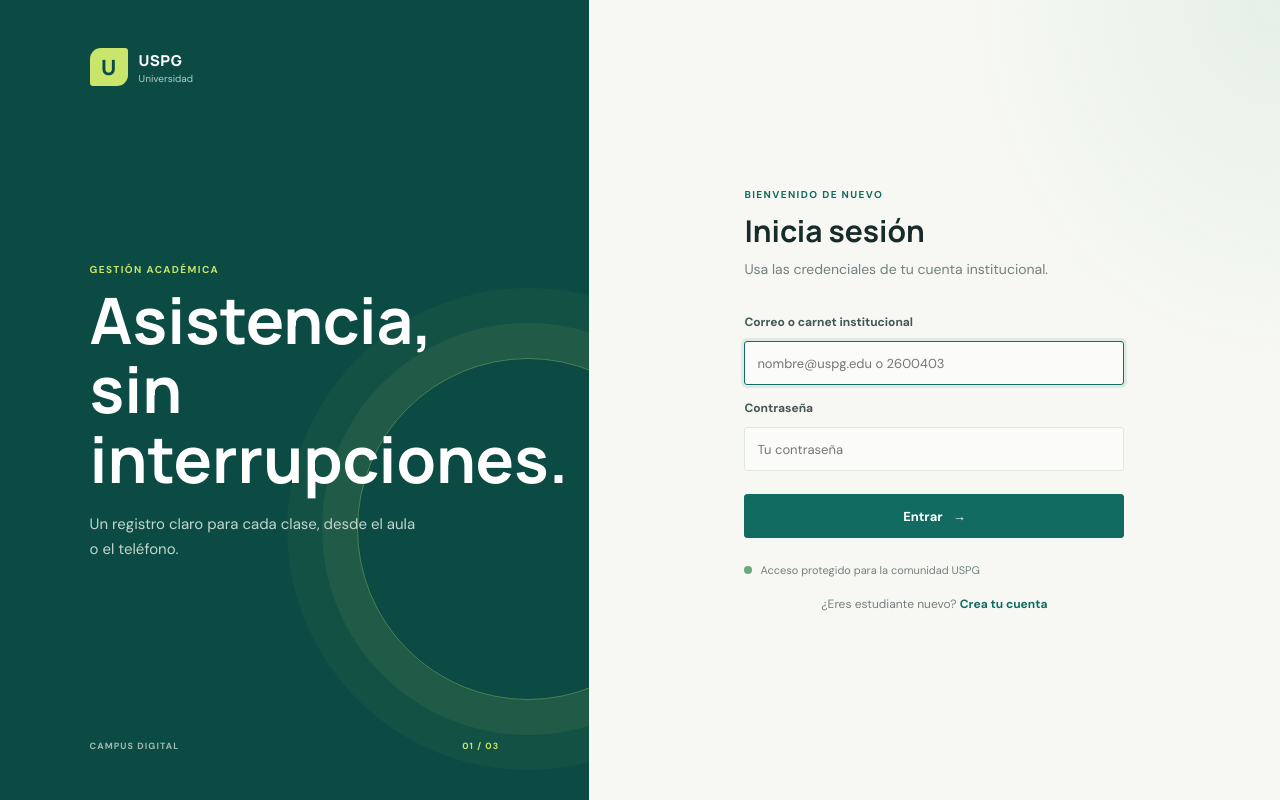
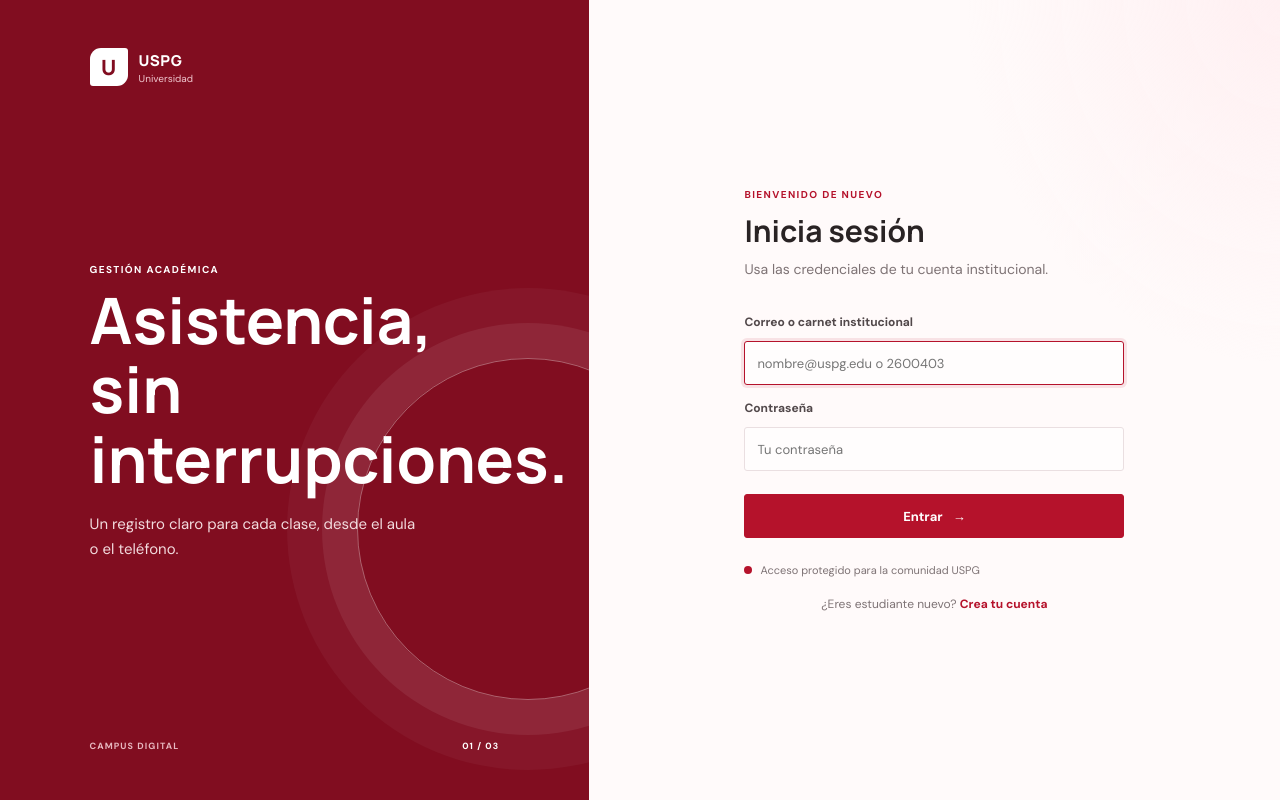
Before and after one commit to djpinedao-progra/Programa_Asistencia_USPG, a Flask app: page / in a window 1280 px wide. Run offline with Flask 3, Linux system fonts and the light colour scheme.

Commit message:
Cambios2

```diff
--- a/app/static/app.js
+++ b/app/static/app.js
@@ -42,6 +42,19 @@
   const success = panel.querySelector("[data-scan-success]");
   let scanner;
 
+  const cameraErrorMessage = (error) => {
+    if (!window.isSecureContext) {
+      return "La cámara en el móvil requiere una conexión HTTPS. Abre el sitio con una dirección segura e inténtalo de nuevo.";
+    }
+    if (["NotAllowedError", "PermissionDeniedError"].includes(error?.name)) {
+      return "No se concedió el permiso de cámara. Habilítalo en los ajustes del navegador y vuelve a tocar Escanear QR.";
+    }
+    if (["NotFoundError", "DevicesNotFoundError"].includes(error?.name)) {
+      return "No se encontró una cámara disponible en este dispositivo.";
+    }
+    return "No se pudo abrir la cámara. Revisa los permisos del navegador y que ninguna otra aplicación la esté usando.";
+  };
+
   const stopScanner = async () => {
     if (scanner?.isScanning) await scanner.stop();
     if (scanner) await scanner.clear();
@@ -54,12 +67,17 @@
     panel.hidden = false;
     launch.hidden = true;
     panel.scrollIntoView({ behavior: "smooth", block: "start" });
+    if (!window.isSecureContext || !navigator.mediaDevices?.getUserMedia) {
+      message.textContent = cameraErrorMessage();
+      return;
+    }
     if (!window.Html5Qrcode) {
       message.textContent = "No se pudo cargar el lector. Revisa tu conexión e inténtalo de nuevo.";
       return;
     }
     scanner = new Html5Qrcode("qr-reader");
     try {
+      message.textContent = "Solicitando permiso para usar la cámara...";
       await scanner.start(
         { facingMode: "environment" },
         { fps: 10, qrbox: { width: 230, height: 230 }, aspectRatio: 1 },
@@ -79,8 +97,8 @@
         },
         () => {},
       );
-    } catch (_) {
-      message.textContent = "No se pudo acceder a la cámara. Verifica los permisos del navegador.";
+    } catch (error) {
+      message.textContent = cameraErrorMessage(error);
     }
   });
 
--- a/app/static/styles.css
+++ b/app/static/styles.css
@@ -1,17 +1,17 @@
 :root {
   color-scheme: light;
-  --ink: #172b2a;
-  --ink-soft: #425654;
-  --muted: #71817e;
-  --line: #dfe7e3;
+  --ink: #292324;
+  --ink-soft: #51484a;
+  --muted: #7e7375;
+  --line: #eadfe1;
   --surface: #ffffff;
-  --canvas: #f4f7f4;
-  --teal: #126b60;
-  --teal-dark: #0b4b44;
-  --lime: #c9e56b;
-  --coral: #df745a;
-  --gold: #f1c45f;
-  --shadow: 0 20px 60px rgba(20, 52, 47, .08);
+  --canvas: #fffafa;
+  --teal: #b5122b;
+  --teal-dark: #810d20;
+  --lime: #ffffff;
+  --coral: #c62838;
+  --gold: #c58a24;
+  --shadow: 0 20px 60px rgba(75, 10, 20, .08);
   font-family: "DM Sans", sans-serif;
   color: var(--ink);
   background: var(--canvas);
@@ -56,8 +56,8 @@ h1, h2 { font-family: "Manrope", sans-serif; letter-spacing: 0; }
 .section-number { color: var(--teal); font: 700 12px "Manrope", sans-serif; }
 .stack-form { display: grid; gap: 10px; }
 .stack-form label { margin-top: 7px; color: var(--ink-soft); font-size: 12px; font-weight: 700; }
-.stack-form input, .stack-form select { width: 100%; min-height: 44px; padding: 0 12px; color: var(--ink); border: 1px solid var(--line); border-radius: 3px; outline: none; background: #fbfcfa; font-size: 13px; }
-.stack-form input:focus, .stack-form select:focus { border-color: var(--teal); box-shadow: 0 0 0 3px rgba(18, 107, 96, .1); }
+.stack-form input, .stack-form select { width: 100%; min-height: 44px; padding: 0 12px; color: var(--ink); border: 1px solid var(--line); border-radius: 3px; outline: none; background: #fffdfd; font-size: 13px; }
+.stack-form input:focus, .stack-form select:focus { border-color: var(--teal); box-shadow: 0 0 0 3px rgba(181, 18, 43, .1); }
 .button { min-height: 44px; display: inline-flex; align-items: center; justify-content: center; gap: 10px; padding: 0 16px; color: white; border: 1px solid var(--teal); border-radius: 3px; background: var(--teal); font-size: 13px; font-weight: 700; cursor: pointer; transition: background .18s, transform .18s; }
 .button:hover { background: var(--teal-dark); transform: translateY(-1px); }
 .stack-form .button { margin-top: 12px; }
@@ -73,7 +73,7 @@ td { padding: 13px; border-top: 1px solid var(--line); color: var(--ink-soft); w
 .primary-cell { color: var(--ink); font-weight: 700; }
 .role-pill { display: inline-block; padding: 4px 8px; border-radius: 20px; font-size: 10px; font-weight: 700; }
 .role-admin { color: #815527; background: #fff0cc; }
-.role-docente { color: #126b60; background: #ddf1e8; }
+.role-docente { color: #8f1025; background: #fbe7ea; }
 .role-alumno { color: #a94e3c; background: #ffebe4; }
 .empty-cell { padding: 22px 13px; color: var(--muted); text-align: center; }
 .course-heading { margin: 34px 0 10px; }
@@ -86,42 +86,42 @@ td { padding: 13px; border-top: 1px solid var(--line); color: var(--ink-soft); w
 .text-link { color: var(--teal); font-size: 11px; font-weight: 700; white-space: nowrap; }
 .course-list-large { margin-top: 2px; }
 .course-list-large .course-row { min-height: 84px; }
-.course-symbol { display: grid; place-items: center; flex: 0 0 40px; width: 40px; height: 40px; color: var(--teal); background: #e2f0e8; border-radius: 4px; font: 800 16px "Manrope", sans-serif; }
+.course-symbol { display: grid; place-items: center; flex: 0 0 40px; width: 40px; height: 40px; color: var(--teal); background: #fbe7ea; border-radius: 4px; font: 800 16px "Manrope", sans-serif; }
 .course-info { min-width: 0; flex: 1; }
-.note-block { display: flex; gap: 10px; margin-top: 24px; padding: 14px; background: #f2f7ed; }
+.note-block { display: flex; gap: 10px; margin-top: 24px; padding: 14px; background: #fff5f6; }
 .note-block p { margin: 0; color: var(--ink-soft); font-size: 11px; line-height: 1.6; }
-.note-icon { display: grid; place-items: center; flex: 0 0 18px; width: 18px; height: 18px; color: var(--teal); border: 1px solid #9bbfac; border-radius: 50%; font-size: 11px; font-weight: 700; }
+.note-icon { display: grid; place-items: center; flex: 0 0 18px; width: 18px; height: 18px; color: var(--teal); border: 1px solid #e0aab3; border-radius: 50%; font-size: 11px; font-weight: 700; }
 .empty-state { display: flex; flex-direction: column; align-items: center; padding: 45px 20px; text-align: center; }
-.empty-icon { display: grid; place-items: center; width: 40px; height: 40px; margin-bottom: 14px; color: var(--teal); background: #e4f0e7; border-radius: 50%; font-size: 20px; }
+.empty-icon { display: grid; place-items: center; width: 40px; height: 40px; margin-bottom: 14px; color: var(--teal); background: #fbe7ea; border-radius: 50%; font-size: 20px; }
 .empty-state strong { font: 700 14px "Manrope", sans-serif; }
 .empty-state p { max-width: 260px; margin: 7px 0 0; color: var(--muted); font-size: 12px; line-height: 1.5; }
 .flash-stack { display: grid; gap: 8px; margin: -28px 0 24px; }
-.flash { padding: 12px 15px; border-left: 3px solid var(--teal); background: #e8f4eb; font-size: 13px; }
+.flash { padding: 12px 15px; border-left: 3px solid var(--teal); background: #fff1f3; font-size: 13px; }
 .flash-error { border-color: var(--coral); background: #fff0eb; }
 .flash-warning { border-color: var(--gold); background: #fff7df; }
 .login-layout { display: grid; min-height: 100vh; grid-template-columns: minmax(320px, .92fr) 1.08fr; }
 .login-aside { position: relative; display: flex; flex-direction: column; justify-content: space-between; overflow: hidden; min-height: 100vh; padding: 48px clamp(32px, 7vw, 100px); color: white; background: var(--teal-dark); }
-.login-aside::after { position: absolute; right: -110px; bottom: 100px; width: 340px; height: 340px; border: 1px solid rgba(201, 229, 107, .35); border-radius: 50%; box-shadow: 0 0 0 35px rgba(201, 229, 107, .07), 0 0 0 70px rgba(201, 229, 107, .04); content: ""; }
+.login-aside::after { position: absolute; right: -110px; bottom: 100px; width: 340px; height: 340px; border: 1px solid rgba(255, 255, 255, .35); border-radius: 50%; box-shadow: 0 0 0 35px rgba(255, 255, 255, .07), 0 0 0 70px rgba(255, 255, 255, .04); content: ""; }
 .brand-light .brand-mark { color: var(--teal-dark); background: var(--lime); }
-.brand-light small { color: #afd0c3; }
+.brand-light small { color: #f1c8cf; }
 .aside-copy { position: relative; z-index: 1; max-width: 440px; margin: auto 0; }
 .aside-copy .eyebrow { color: var(--lime); }
 .aside-copy h1 { margin: 0 0 19px; font-size: clamp(38px, 5vw, 64px); line-height: 1.08; }
-.aside-copy > p:last-child { max-width: 330px; margin: 0; color: #c2d6ce; font-size: 15px; line-height: 1.7; }
-.aside-index { display: flex; justify-content: space-between; color: #9fbbb1; font-size: 9px; font-weight: 700; letter-spacing: .12em; }
+.aside-copy > p:last-child { max-width: 330px; margin: 0; color: #f2dadd; font-size: 15px; line-height: 1.7; }
+.aside-index { display: flex; justify-content: space-between; color: #e7b8c0; font-size: 9px; font-weight: 700; letter-spacing: .12em; }
 .aside-index b { color: var(--lime); }
-.login-panel { display: grid; place-items: center; padding: 32px; background: radial-gradient(ellipse at 100% 0%, #e6f0e7 0, transparent 32%), #f7f8f4; }
+.login-panel { display: grid; place-items: center; padding: 32px; background: radial-gradient(ellipse at 100% 0%, #fff0f2 0, transparent 32%), #fffafa; }
 .login-form-wrap { width: min(380px, 100%); }
 .login-form-wrap h2 { margin: 0 0 7px; font-size: 30px; }
 .login-form-wrap > .muted { margin-bottom: 30px; }
 .login-form-wrap .stack-form { gap: 11px; }
 .login-form-wrap .stack-form label { margin-top: 4px; }
 .login-note { display: flex; align-items: center; gap: 8px; margin: 25px 0 0; color: var(--muted); font-size: 11px; }
-.status-dot, .live-label span { width: 8px; height: 8px; border-radius: 50%; background: #67aa7d; }
+.status-dot, .live-label span { width: 8px; height: 8px; border-radius: 50%; background: var(--teal); }
 .back-link { display: inline-block; margin-bottom: 24px; color: var(--teal); font-size: 12px; font-weight: 700; }
 .session-heading { align-items: center; margin-bottom: 25px; }
-.live-label { display: inline-flex; align-items: center; gap: 8px; color: #348055; font-size: 10px; font-weight: 800; letter-spacing: .1em; }
-.live-label span { box-shadow: 0 0 0 4px rgba(103, 170, 125, .15); }
+.live-label { display: inline-flex; align-items: center; gap: 8px; color: var(--teal); font-size: 10px; font-weight: 800; letter-spacing: .1em; }
+.live-label span { box-shadow: 0 0 0 4px rgba(181, 18, 43, .12); }
 .live-label.is-expired { color: var(--coral); }
 .live-label.is-expired span { background: var(--coral); box-shadow: 0 0 0 4px rgba(223, 116, 90, .15); }
 .session-layout { display: grid; grid-template-columns: minmax(270px, .8fr) minmax(0, 1.2fr); border-top: 1px solid var(--line); }
@@ -133,12 +133,12 @@ td { padding: 13px; border-top: 1px solid var(--line); color: var(--ink-soft); w
 .session-meta div span, .session-meta div strong { display: block; }
 .session-meta div span { color: var(--muted); font-size: 9px; font-weight: 700; letter-spacing: .08em; }
 .session-meta div strong { margin-top: 5px; color: var(--ink); font: 700 17px "Manrope", sans-serif; }
-.attendance-section { min-width: 0; padding: 28px 30px; background: #fbfcfa; }
+.attendance-section { min-width: 0; padding: 28px 30px; background: #fffdfd; }
 .attendance-count { display: flex; align-items: baseline; gap: 10px; padding: 15px 0; border-top: 1px solid var(--line); border-bottom: 1px solid var(--line); }
 .attendance-count strong { color: var(--teal); font: 800 28px "Manrope", sans-serif; }
 .attendance-count span { color: var(--muted); font-size: 11px; }
 .attendance-row { display: flex; align-items: center; gap: 11px; min-height: 62px; border-bottom: 1px solid var(--line); }
-.avatar { display: grid; place-items: center; flex: 0 0 34px; width: 34px; height: 34px; color: var(--teal-dark); background: #e4f0e7; border-radius: 50%; font-weight: 700; }
+.avatar { display: grid; place-items: center; flex: 0 0 34px; width: 34px; height: 34px; color: var(--teal-dark); background: #fbe7ea; border-radius: 50%; font-weight: 700; }
 .attendance-row div { min-width: 0; flex: 1; }
 .attendance-row strong, .attendance-row div span { display: block; overflow: hidden; text-overflow: ellipsis; white-space: nowrap; }
 .attendance-row strong { font-size: 12px; }
@@ -163,7 +163,7 @@ td { padding: 13px; border-top: 1px solid var(--line); color: var(--ink-soft); w
 .scan-submit { display: flex; align-items: center; justify-content: space-between; gap: 15px; margin-top: 15px; padding-top: 15px; border-top: 1px solid var(--line); }
 .scan-submit span { color: var(--ink-soft); font-size: 12px; }
 .checkin-wrap { width: min(440px, 100%); margin: 8vh auto 0; padding: 35px; text-align: center; border: 1px solid var(--line); background: var(--surface); box-shadow: var(--shadow); }
-.checkin-mark { display: grid; place-items: center; width: 48px; height: 48px; margin: 0 auto 18px; color: var(--teal); background: #e4f0e7; border-radius: 50%; font-size: 24px; }
+.checkin-mark { display: grid; place-items: center; width: 48px; height: 48px; margin: 0 auto 18px; color: var(--teal); background: #fbe7ea; border-radius: 50%; font-size: 24px; }
 .checkin-wrap h1 { margin: 0 0 9px; font: 800 25px "Manrope", sans-serif; }
 .checkin-wrap .muted { margin-bottom: 25px; }
 .checkin-back { margin: 21px 0 0; }
@@ -175,7 +175,7 @@ td { padding: 13px; border-top: 1px solid var(--line); color: var(--ink-soft); w
 .password-meter { height: 5px; overflow: hidden; background: #e3eae5; }
 .password-meter span { display: block; width: 0; height: 100%; background: var(--coral); transition: width .2s, background .2s; }
 .password-meter span[data-level="medium"] { background: var(--gold); }
-.password-meter span[data-level="strong"] { background: #4b9b6a; }
+.password-meter span[data-level="strong"] { background: #8f1025; }
 .password-feedback strong { display: block; margin-top: 8px; color: var(--ink-soft); font-size: 11px; }
 .password-feedback ul { margin: 6px 0 0; padding-left: 16px; color: var(--muted); font-size: 10px; line-height: 1.6; }
 .password-feedback p { margin: 7px 0 0; color: var(--muted); font-size: 10px; line-height: 1.5; }
@@ -186,11 +186,11 @@ td { padding: 13px; border-top: 1px solid var(--line); color: var(--ink-soft); w
 .download-links .download-button { width: auto; padding: 0 9px; border-radius: 3px; font-size: 9px; font-weight: 800; }
 .register-layout { display: grid; min-height: 100vh; grid-template-columns: minmax(300px, .85fr) 1.15fr; }
 .register-intro { position: relative; display: flex; flex-direction: column; justify-content: space-between; overflow: hidden; padding: 44px clamp(28px, 6vw, 80px); color: white; background: var(--teal-dark); }
-.register-intro::after { position: absolute; right: -130px; bottom: -40px; width: 310px; height: 310px; border: 1px solid rgba(201, 229, 107, .35); border-radius: 50%; box-shadow: 0 0 0 38px rgba(201, 229, 107, .07), 0 0 0 76px rgba(201, 229, 107, .04); content: ""; }
+.register-intro::after { position: absolute; right: -130px; bottom: -40px; width: 310px; height: 310px; border: 1px solid rgba(255, 255, 255, .35); border-radius: 50%; box-shadow: 0 0 0 38px rgba(255, 255, 255, .07), 0 0 0 76px rgba(255, 255, 255, .04); content: ""; }
 .register-intro .eyebrow { position: relative; z-index: 1; margin: auto 0 12px; color: var(--lime); }
 .register-intro h1 { position: relative; z-index: 1; margin: 0 0 15px; font: 800 45px/1.08 "Manrope", sans-serif; }
-.register-intro > p:last-child { position: relative; z-index: 1; max-width: 330px; margin: 0 auto 50px 0; color: #c2d6ce; font-size: 14px; line-height: 1.7; }
-.register-panel { display: grid; place-items: center; padding: 35px; background: radial-gradient(ellipse at 100% 0%, #e6f0e7 0, transparent 32%), #f7f8f4; }
+.register-intro > p:last-child { position: relative; z-index: 1; max-width: 330px; margin: 0 auto 50px 0; color: #f2dadd; font-size: 14px; line-height: 1.7; }
+.register-panel { display: grid; place-items: center; padding: 35px; background: radial-gradient(ellipse at 100% 0%, #fff0f2 0, transparent 32%), #fffafa; }
 .register-form-wrap { width: min(420px, 100%); }
 .register-form-wrap h2 { margin: 0 0 7px; font-size: 28px; }
 .register-form-wrap > .muted { margin-bottom: 22px; font-size: 12px; }
--- a/app/templates/student.html
+++ b/app/templates/student.html
@@ -8,7 +8,7 @@
 </div>
 <section class="scanner-panel" data-scanner hidden>
   <div class="scanner-head"><div><p class="eyebrow">LECTOR DE CÁMARA</p><h2>Enfoca el código QR</h2></div><button class="icon-button" type="button" data-scan-close aria-label="Cerrar lector" title="Cerrar lector">×</button></div>
-  <div id="qr-reader"></div><p class="scanner-message" data-scan-message>Permite el acceso a la cámara para continuar.</p>
+  <div id="qr-reader"></div><p class="scanner-message" data-scan-message role="status" aria-live="polite">Al tocar Escanear QR, el navegador solicitará permiso para usar la cámara.</p>
   <form method="post" action="{{ url_for('main.record_attendance') }}" class="scan-submit" data-scan-form hidden><input type="hidden" name="csrf_token" value="{{ csrf_token() }}"><input type="hidden" name="token"><span data-scan-success></span><button class="button button-primary" type="submit">Registrar asistencia <span aria-hidden="true">→</span></button></form>
 </section>
 <section class="data-section student-records"><div class="section-heading"><div><p class="eyebrow">HISTORIAL</p><h2>Clases registradas</h2></div><span class="section-number">{{ attendances|length }}</span></div>
```
Also changed, not shown: README.md.
